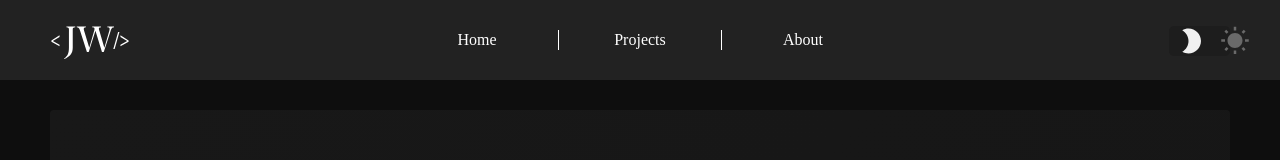
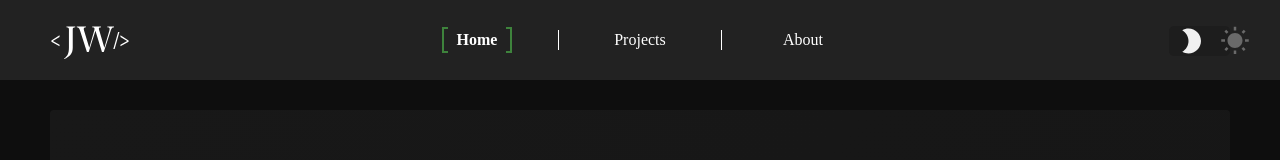
Before and after one commit to justuswitmer/portfolio, a React (Create React App) app: page /project in a window 1280 px wide. Shown: the top 160 px of the page. Built offline with nearby package versions, Linux system fonts and the light colour scheme.

Commit message:
fixed bracket route persistent problem

```diff
--- a/src/components/App.css
+++ b/src/components/App.css
@@ -45,7 +45,7 @@
   border: none;
   color: white;
   font-size: 1rem;
-  margin-top: 1.25rem;
+
   cursor: pointer;
 }
 
@@ -61,9 +61,9 @@
   border-top: 2px solid #3e833c;
   border-bottom: 2px solid #3e833c;
   padding: 2px;
-  top: -5px;
-  bottom: -5px;
-  left: -6px;
+  top: 27px;
+  bottom: 27px;
+  left: -15px;
   z-index: 999;
 }
 .squarebrackets:after {
@@ -73,9 +73,9 @@
   border-top: 2px solid #3e833c;
   border-bottom: 2px solid #3e833c;
   padding: 2px;
-  top: -5px;
-  bottom: -5px;
-  right: -6px;
+  top: 27px;
+  bottom: 27px;
+  right: -15px;
   z-index: 999;
 }
 
--- a/src/components/Nav/Nav.js
+++ b/src/components/Nav/Nav.js
@@ -2,6 +2,8 @@ import React, { Component } from 'react';
 import { withRouter } from 'react-router-dom';
 import { connect } from 'react-redux';
 import NavItem from './NavItem';
+
+// SVG imports
 import LogoLight from '../images/LogoLight.svg';
 import LogoDark from '../images/LogoDark.svg';
 import DarkActive from '../images/DarkActive.svg';
--- a/src/components/Nav/NavItem.js
+++ b/src/components/Nav/NavItem.js
@@ -1,11 +1,20 @@
 import React, { Component } from 'react';
 import { withRouter } from 'react-router-dom';
 import { connect } from 'react-redux';
+import mapStoreToProps from '../../redux/mapStoreToProps';
 
 class NavItem extends Component {
 
   componentDidMount = () => {
-    this.props.hasBracket(this.props.squarebrackets)
+    this.hasBracket(this.props.history.location.pathname);
+  }
+
+  hasBracket = (evt) => {
+    this.props.history.push(evt);
+    this.props.dispatch({
+      type: 'UPDATE_HAS_BRACKETS',
+      payload: evt,
+    });
   }
 
   render() {
@@ -13,10 +22,10 @@ class NavItem extends Component {
       <>
         <div className='nav-routes-buttonWrapper'>
           <div
-            className={this.props.squarebrackets === this.props.route.route ?
+            className={this.props.store.hasBrackets === this.props.route.route ?
               'squarebrackets nav-routes-focus'
               : 'nav-routes-route'}
-            onClick={() => this.props.hasBracket(this.props.route.route)}>
+            onClick={() => this.hasBracket(this.props.route.route)}>
             {this.props.route.name}
           </div>
         </div>
@@ -29,23 +38,4 @@ class NavItem extends Component {
   }
 }
 
-export default connect()(withRouter(NavItem));
-
-
-/* <button
-className={`${squarebrackets} nav-routes-route`}
-onClick={() => this.onClick('/')}>
-Home
-</button>
-<div className='nav-routes-divider' />
-<button
-className={`${squarebrackets} nav-routes-route`}
-onClick={() => this.onClick('/project')}>
-Projects
-</button>
-<div className='nav-routes-divider' />
-<button
-className={`${squarebrackets} nav-routes-route`}
-onClick={() => this.onClick('/about')}>
-About
-</button> */
+export default connect(mapStoreToProps)(withRouter(NavItem));
--- a/src/redux/reducers/_root.reducer.js
+++ b/src/redux/reducers/_root.reducer.js
@@ -1,8 +1,10 @@
 import { combineReducers } from 'redux';
 import newMessage from './newMessage.reducer';
+import hasBrackets from './brackets.reducer';
 
 const rootReducer = combineReducers({
   newMessage,
+  hasBrackets,
 });
 
 export default rootReducer;
--- /dev/null
+++ b/src/redux/reducers/brackets.reducer.js
@@ -0,0 +1,11 @@
+const bracketsReducer = (state = [], action) => {
+  console.log('in bracketsReducer', action);
+  switch (action.type) {
+    case 'UPDATE_HAS_BRACKETS':
+      return action.payload
+    default:
+      return state;
+  }
+};
+
+export default bracketsReducer;
```
